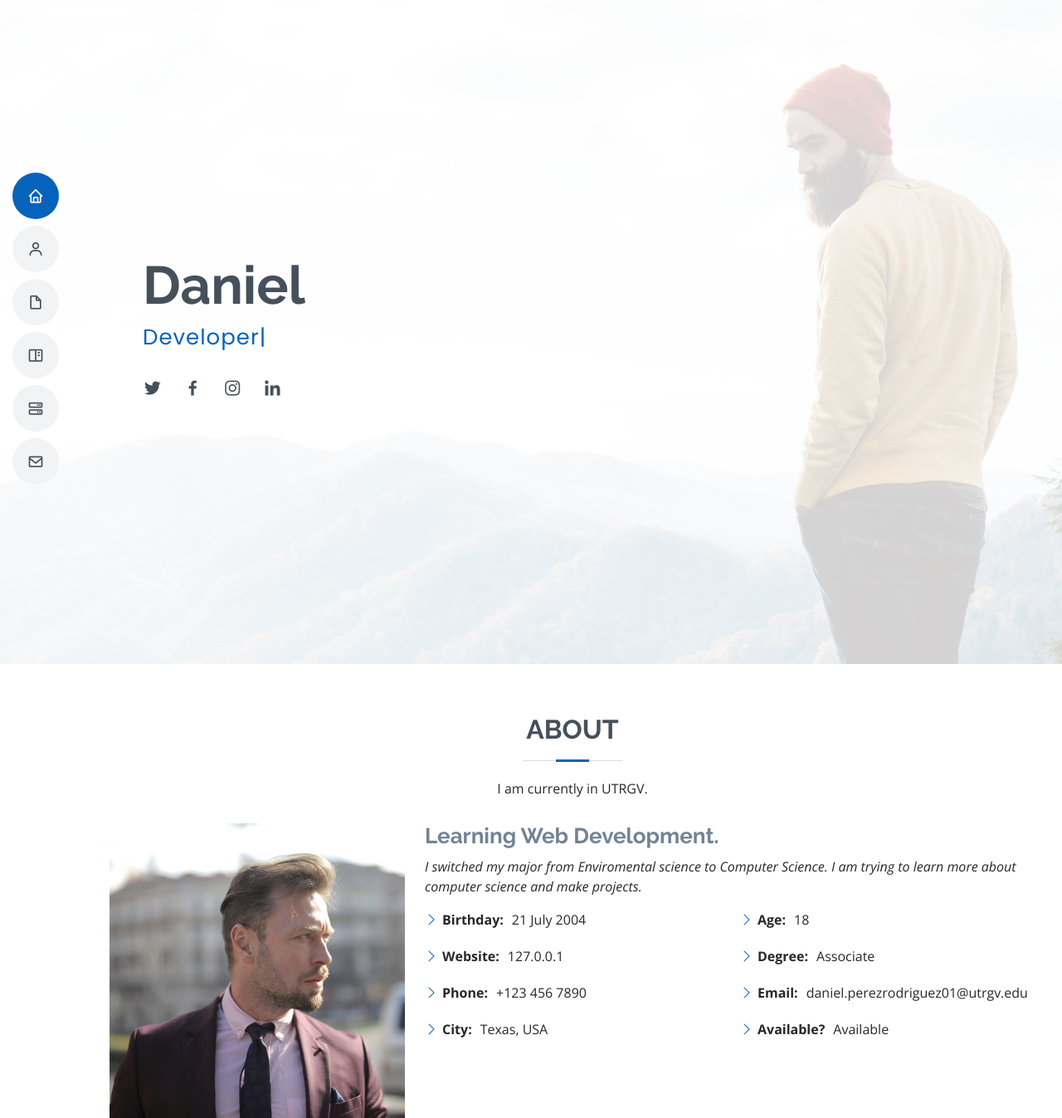
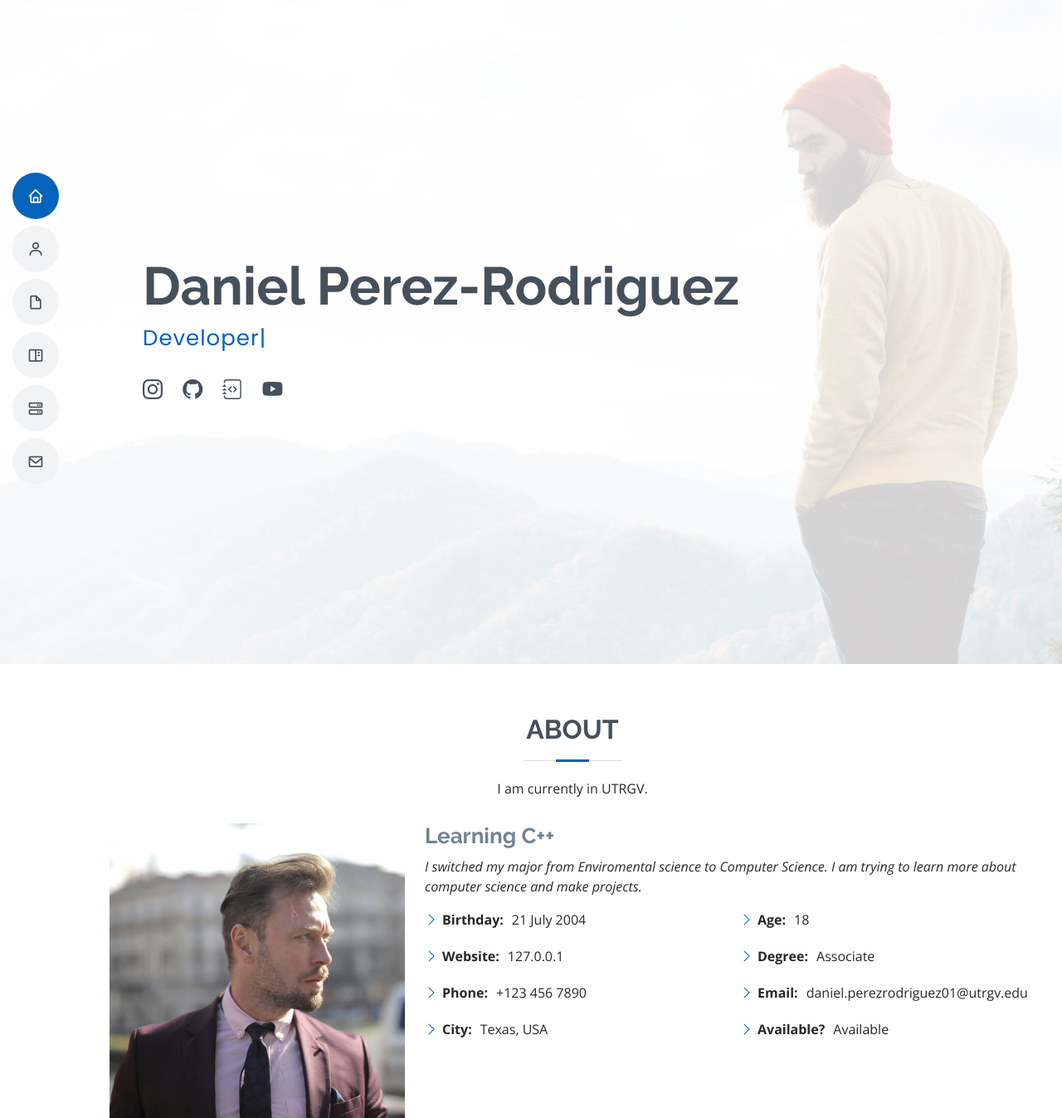
Before and after one commit to Wemisiu/Resume, a Flask app: page / in a window 1280 px wide. Shown: the top 1347 px of the page at 83% size. Run offline with Flask 3, Linux system fonts and the light colour scheme; some libraries are stand-ins or nearby versions.

Commit message:
Resume Updates

```diff
--- a/templates/index.html
+++ b/templates/index.html
@@ -59,14 +59,14 @@
   <!-- ======= Hero Section ======= -->
   <section id="hero" class="d-flex flex-column justify-content-center">
     <div class="container" data-aos="zoom-in" data-aos-delay="100">
-      <h1> Daniel</h1>
-      <p> <span class="typed" data-typed-items="Designer, Developer, Freelancer, Photographer"></span></p>
+      <h1> Daniel Perez-Rodriguez </h1>
+      <p> <span class="typed" data-typed-items="Designer, Developer, , Programmer"></span></p>
       <div class="social-links">
-        <a href="#" class="twitter"><i class="bx bxl-twitter"></i></a>
-        <a href="#" class="facebook"><i class="bx bxl-facebook"></i></a>
-        <a href="https://www.instagram.com/daaaanielpeeerez/" class="instagram"><i class="bx bxl-instagram"></i></a>
+        <a href="https://www.instagram.com/daaaanielpeeerez/" class="twitter"><i class="bi bi-instagram"></i></a>
+        <a href="https://github.com/Wemisiu" class="facebook"><i class="bi bi-github"></i></a>
+        <a href="https://replit.com/@Wemisiu" class="instagram"><i class="bi bi-journal-code"></i></a>
 
-        <a href="#" class="linkedin"><i class="bx bxl-linkedin"></i></a>
+        <a href="https://www.youtube.com/@wemisiu583" class="linkedin"><i class="bi bi-youtube"></i></a>
       </div>
     </div>
   </section><!-- End Hero -->
@@ -87,7 +87,7 @@
             <img src="static/img/profile-img.jpg" class="img-fluid" alt="">
           </div>
           <div class="col-lg-8 pt-4 pt-lg-0 content">
-            <h3> Learning Web Development.</h3>
+            <h3> Learning C++</h3>
             <p class="fst-italic">
               I switched my major from Enviromental science to Computer Science. I am trying to learn more about computer science and make projects.
             </p>
@@ -189,9 +189,9 @@
             </div>
 
             <div class="progress">
-              <span class="skill">CSS <i class="val">0%</i></span>
+              <span class="skill">CSS <i class="val">10%</i></span>
               <div class="progress-bar-wrap">
-                <div class="progress-bar" role="progressbar" aria-valuenow="0" aria-valuemin="0" aria-valuemax="100"></div>
+                <div class="progress-bar" role="progressbar" aria-valuenow="10" aria-valuemin="0" aria-valuemax="100"></div>
               </div>
             </div>
 
@@ -702,11 +702,11 @@
   <footer id="footer">
     <div class="container">
       <h3>Daniel Perez-Rodriguez</h3>
-      <p>Et aut eum quis fuga eos sunt ipsa nihil. Labore corporis magni eligendi fuga maxime saepe commodi placeat.</p>
+      <p>Thank you for looking over my website!</p>
       <div class="social-links">
         <a href="#" class="twitter"><i class="bx bxl-twitter"></i></a>
         <a href="#" class="facebook"><i class="bx bxl-facebook"></i></a>
-        <a href="#" class="instagram"><i class="bx bxl-instagram"></i></a>
+        <a href="#" class="instagram"><i class="bi bi-instagram"></i></a>
         <a href="#" class="google-plus"><i class="bx bxl-skype"></i></a>
         <a href="#" class="linkedin"><i class="bx bxl-linkedin"></i></a>
       </div>
```
Also changed, not shown: app.py (line endings or trailing spaces), 1 other file.
